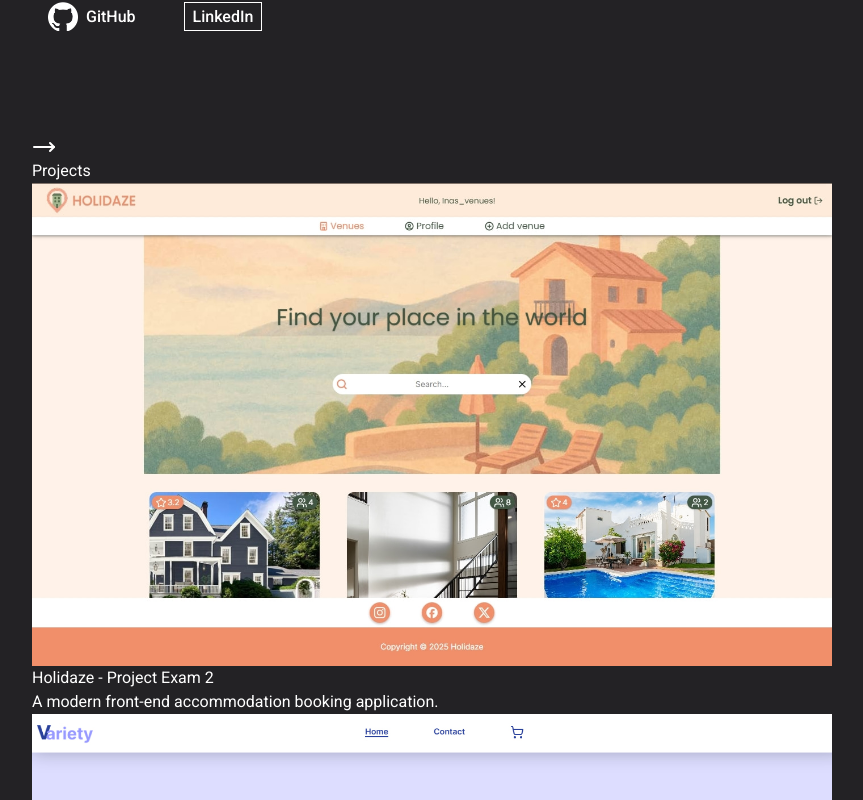
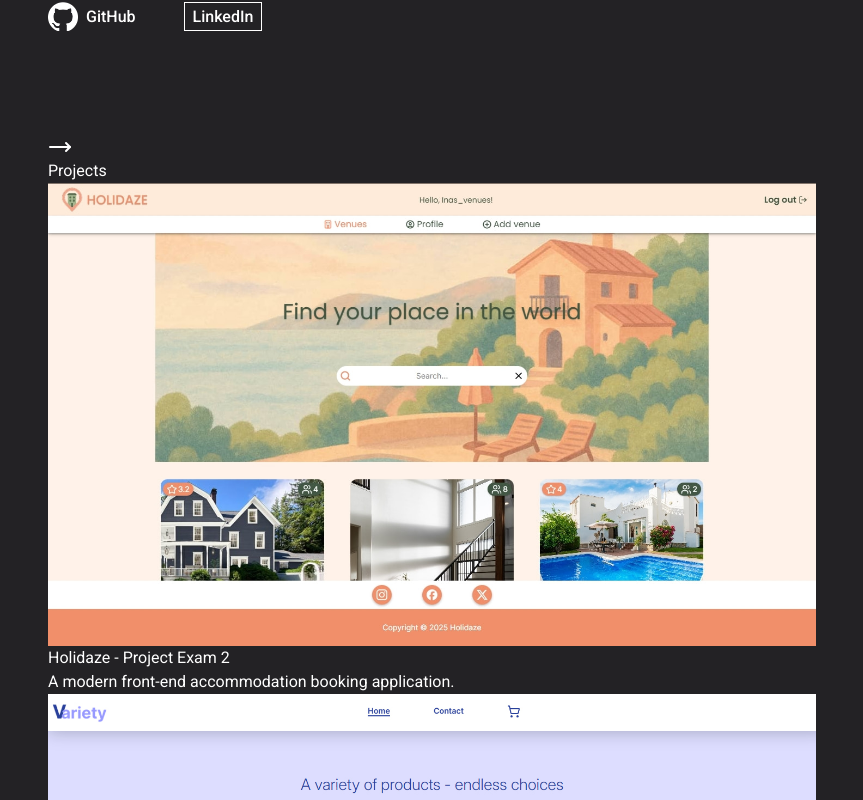
Before and after one commit to Inaelise/portfolio-2, a React (Vite) app: page / in a window 1280 px wide. Shown: the part 674-1474 px from the top of the page, without its empty margins (208-1071 px from the left). Built offline with nearby package versions, Linux system fonts and the light colour scheme.

Commit message:
Adds padding

```diff
--- a/src/components/Layout.jsx
+++ b/src/components/Layout.jsx
@@ -59,6 +59,7 @@ export default function Layout() {
               viewport={{ once: true }}
               variants={fadeIn}
               custom={1}
+              className="px-4"
             >
               <Projects />
             </MotionSection>
```
